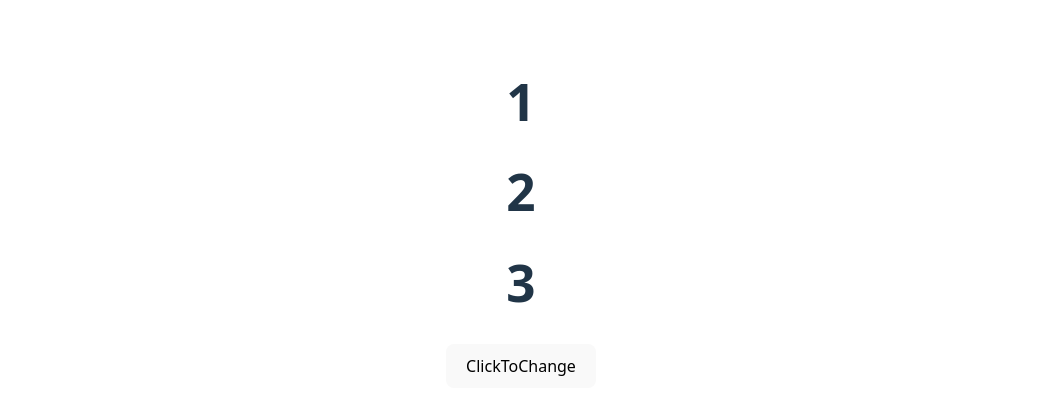
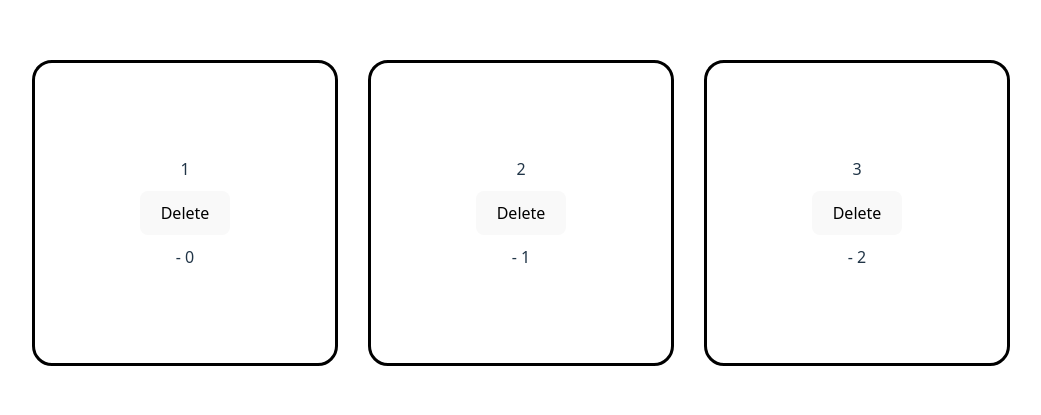
Before and after one commit to SaiDurga-28/React, a React (Vite) app: page / in a window 1280 px wide. Shown: the part 187-602 px from the top of the page, without its empty margins (119-1160 px from the left). Built offline with nearby package versions, Linux system fonts and the light colour scheme.

Commit message:
DeletingCardBasedOnIndex

```diff
--- a/src/UseStateArrayExample.jsx
+++ b/src/UseStateArrayExample.jsx
@@ -1,20 +1,45 @@
 import React from "react";
+import './Component.css'
 import { useState } from "react";
 function UseStateArrayExample(){
     const [data,setdata]=useState([1,2,3])
-    //For Insertion
-    const change=()=>{
-        // setdata([4,5,6,7,8])
-        setdata([...data,100])
+    // //For Insertion
+    // const change=()=>{
+    //     // setdata([4,5,6,7,8])
+    //     setdata([...data,100])
+    // }
+    // return(
+    //     <>
+    //         {
+    //             data.map(ele=>{
+    //                 return <h1>{ele}</h1>
+    //             })
+    //         }
+    //         <button onClick={change}>ClickToChange</button>
+    //     </>
+    // )
+    const Delete=(deleteindex)=>{
+         const arr=(data.filter((ele,index)=>index!=deleteindex));
+         setdata(arr);
     }
     return(
         <>
-            {
-                data.map(ele=>{
-                    return <h1>{ele}</h1>
-                })
+           {/* <div className="parent">{
+                data.map((ele,index=>{
+                    return (
+                    <div key={index} className="child">{ele}<button onClick={()=>Delete(index)}>Delete</button>-{index}</div>
+                    )
+                }))
             }
-            <button onClick={change}>ClickToChange</button>
+            </div> */}
+            <div className="parent">
+                {data.map((ele, index) => (
+                    <div  className="child">
+                        {ele}
+                        <button onClick={() => Delete(index)}>Delete</button> - {index}
+                    </div>
+                ))}
+            </div>
         </>
     )
 }
```
